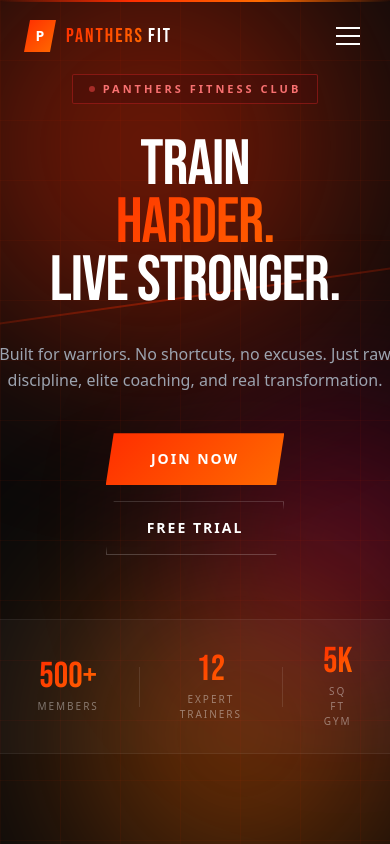
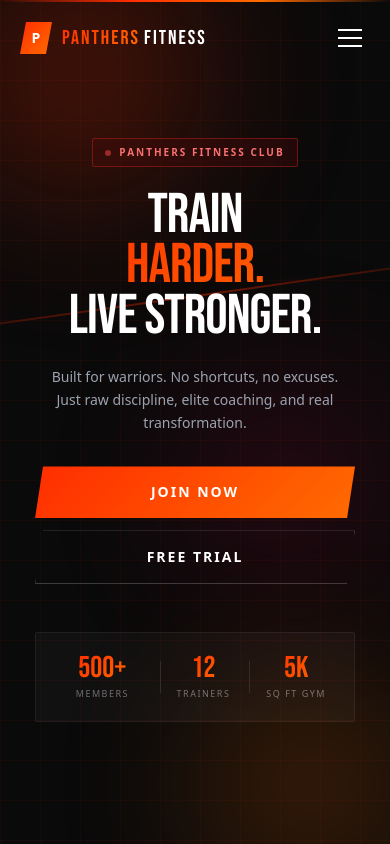
Before and after one commit to kxnekin/ProfessionalFitnessWebsite, a React (Vite) app: page / in a window 390 px wide. Shown: the top 844 px of the page. Built offline with nearby package versions, Linux system fonts and the light colour scheme.

Commit message:
Updated minor changes now fully responsive and ready to deploy

```diff
--- a/src/components/Hero.jsx
+++ b/src/components/Hero.jsx
@@ -5,12 +5,12 @@ export default function Hero() {
   return (
     <section
       id="home"
-      className="relative min-h-screen flex flex-col items-center justify-center text-center px-4 sm:px-6 pt-16 sm:pt-20 pb-20 overflow-hidden bg-[#0a0a0a]"
+      className="relative min-h-screen flex flex-col items-center justify-center text-center px-4 sm:px-6 pt-20 sm:pt-24 pb-16 sm:pb-20 overflow-hidden bg-[#0a0a0a]"
     >
       {/* Animated Gradient Orbs */}
-      <div className="absolute top-[-100px] left-[-100px] w-[500px] h-[500px] rounded-full bg-[radial-gradient(circle,#ff2d00,transparent)] blur-[80px] opacity-50 animate-float" />
-      <div className="absolute bottom-[-100px] right-[-50px] w-[400px] h-[400px] rounded-full bg-[radial-gradient(circle,#ff6b00,transparent)] blur-[80px] opacity-50 animate-float-delay2" />
-      <div className="absolute top-1/2 left-1/2 w-[300px] h-[300px] rounded-full bg-[radial-gradient(circle,#ff0055,transparent)] blur-[80px] opacity-40 animate-float-delay4" />
+      <div className="absolute top-[-60px] sm:top-[-100px] left-[-60px] sm:left-[-100px] w-[280px] sm:w-[400px] lg:w-[500px] h-[280px] sm:h-[400px] lg:h-[500px] rounded-full bg-[radial-gradient(circle,#ff2d00,transparent)] blur-[80px] opacity-40 sm:opacity-50 animate-float" />
+      <div className="absolute bottom-[-60px] sm:bottom-[-100px] right-[-30px] sm:right-[-50px] w-[220px] sm:w-[300px] lg:w-[400px] h-[220px] sm:h-[300px] lg:h-[400px] rounded-full bg-[radial-gradient(circle,#ff6b00,transparent)] blur-[80px] opacity-40 sm:opacity-50 animate-float-delay2" />
+      <div className="absolute top-1/2 left-1/2 w-[180px] sm:w-[250px] lg:w-[300px] h-[180px] sm:h-[250px] lg:h-[300px] rounded-full bg-[radial-gradient(circle,#ff0055,transparent)] blur-[80px] opacity-30 sm:opacity-40 animate-float-delay4" />
 
       {/* Grid Overlay */}
       <div
@@ -18,7 +18,7 @@ export default function Hero() {
         style={{
           backgroundImage:
             "linear-gradient(rgba(255,45,0,0.05) 1px, transparent 1px), linear-gradient(90deg, rgba(255,45,0,0.05) 1px, transparent 1px)",
-          backgroundSize: "60px 60px",
+          backgroundSize: "40px 40px",
         }}
       />
 
@@ -34,21 +34,21 @@ export default function Hero() {
       />
 
       {/* Hero Content */}
-      <div className="relative z-10 max-w-3xl flex flex-col items-center">
+      <div className="relative z-10 w-full max-w-3xl flex flex-col items-center">
         {/* Eyebrow Tag */}
-        <div className="inline-flex items-center gap-2 bg-red-950/40 border border-red-600/40 px-4 py-1.5 rounded-sm mb-8">
-          <span className="w-1.5 h-1.5 rounded-full bg-red-500 animate-pulse" />
-          <span className="text-[11px] font-bold tracking-[3px] uppercase text-red-400">
+        <div className="inline-flex items-center gap-2 bg-red-950/40 border border-red-600/40 px-3 sm:px-4 py-1.5 rounded-sm mb-6 sm:mb-8">
+          <span className="w-1.5 h-1.5 rounded-full bg-red-500 animate-pulse flex-shrink-0" />
+          <span className="text-[10px] sm:text-[11px] font-bold tracking-[2px] sm:tracking-[3px] uppercase text-red-400 whitespace-nowrap">
             Panthers Fitness Club
           </span>
         </div>
 
         {/* Heading */}
         <h1
-          className="leading-[0.9] mb-2"
+          className="leading-[0.9] mb-2 w-full"
           style={{
             fontFamily: "'Bebas Neue', sans-serif",
-            fontSize: "clamp(64px, 12vw, 120px)",
+            fontSize: "clamp(56px, 14vw, 120px)",
             letterSpacing: "-1px",
           }}
         >
@@ -67,16 +67,16 @@ export default function Hero() {
         </h1>
 
         {/* Subtitle */}
-        <p className="text-gray-400 text-base sm:text-lg max-w-md mx-auto mt-6 mb-10 leading-relaxed">
+        <p className="text-gray-400 text-sm sm:text-base lg:text-lg max-w-xs sm:max-w-md mx-auto mt-4 sm:mt-6 mb-8 sm:mb-10 leading-relaxed px-2 sm:px-0">
           Built for warriors. No shortcuts, no excuses. Just raw discipline,
           elite coaching, and real transformation.
         </p>
 
         {/* CTA Buttons */}
-        <div className="flex flex-col sm:flex-row justify-center gap-4 mb-16">
+        <div className="flex flex-col sm:flex-row justify-center gap-3 sm:gap-4 mb-12 sm:mb-16 w-full max-w-xs sm:max-w-none">
           <button
             onClick={scrollToContact}
-            className="px-10 py-4 font-bold text-sm tracking-[2px] uppercase text-white transition-all duration-300 hover:-translate-y-1 hover:shadow-[0_12px_40px_rgba(255,45,0,0.4)]"
+            className="w-full sm:w-auto px-8 sm:px-10 py-4 font-bold text-sm tracking-[2px] uppercase text-white transition-all duration-300 hover:-translate-y-1 hover:shadow-[0_12px_40px_rgba(255,45,0,0.4)] active:scale-95"
             style={{
               background: "linear-gradient(135deg, #ff2d00, #ff6b00)",
               clipPath:
@@ -88,7 +88,7 @@ export default function Hero() {
 
           <button
             onClick={scrollToContact}
-            className="px-10 py-4 font-semibold text-sm tracking-[2px] uppercase text-white border border-white/20 transition-all duration-300 hover:border-red-600/60 hover:bg-red-950/20 hover:-translate-y-1"
+            className="w-full sm:w-auto px-8 sm:px-10 py-4 font-semibold text-sm tracking-[2px] uppercase text-white border border-white/20 transition-all duration-300 hover:border-red-600/60 hover:bg-red-950/20 hover:-translate-y-1 active:scale-95"
             style={{
               clipPath:
                 "polygon(8px 0%, 100% 0%, calc(100% - 8px) 100%, 0% 100%)",
@@ -100,7 +100,7 @@ export default function Hero() {
 
         {/* Stats */}
         <div
-          className="flex items-center gap-0 px-10 py-6 rounded-sm"
+          className="flex items-center justify-center w-full max-w-xs sm:max-w-none gap-0 px-5 sm:px-10 py-5 sm:py-6 rounded-sm"
           style={{
             background: "rgba(255,255,255,0.03)",
             border: "1px solid rgba(255,255,255,0.06)",
@@ -108,14 +108,19 @@ export default function Hero() {
         >
           {[
             { number: "500+", label: "Members" },
-            { number: "12", label: "Expert Trainers" },
+            { number: "12", label: "Trainers" },
             { number: "5K", label: "Sq Ft Gym" },
           ].map((stat, i) => (
-            <div key={stat.label} className="flex items-center">
-              {i > 0 && <div className="w-px h-10 bg-white/10 mx-10" />}
+            <div
+              key={stat.label}
+              className="flex items-center flex-1 justify-center"
+            >
+              {i > 0 && (
+                <div className="w-px h-8 sm:h-10 bg-white/10 mr-4 sm:mr-8 lg:mr-10 flex-shrink-0" />
+              )}
               <div className="text-center">
                 <div
-                  className="text-4xl leading-none"
+                  className="text-3xl sm:text-4xl leading-none"
                   style={{
                     fontFamily: "'Bebas Neue', sans-serif",
                     background: "linear-gradient(135deg, #ff2d00, #ff6b00)",
@@ -125,7 +130,7 @@ export default function Hero() {
                 >
                   {stat.number}
                 </div>
-                <div className="text-[10px] tracking-[2px] uppercase text-white/40 mt-1">
+                <div className="text-[9px] sm:text-[10px] tracking-[1.5px] sm:tracking-[2px] uppercase text-white/40 mt-1 whitespace-nowrap">
                   {stat.label}
                 </div>
               </div>
--- a/src/components/Navbar.jsx
+++ b/src/components/Navbar.jsx
@@ -34,16 +34,15 @@ export default function Navbar() {
         }}
       />
 
-      {/* DESKTOP NAV */}
-      <div className="hidden md:grid grid-cols-3 items-center px-10 py-4">
+      {/* DESKTOP NAV — only on lg+ (1024px+) */}
+      <div className="hidden lg:grid grid-cols-3 items-center px-10 py-4">
         {/* LEFT — Brand */}
         <div
           onClick={() => scrollToSection("home")}
           className="flex items-center gap-3 cursor-pointer group"
         >
-          {/* Icon mark */}
           <div
-            className="w-9 h-9 flex items-center justify-center text-white font-black text-base"
+            className="w-9 h-9 flex items-center justify-center text-white font-black text-base flex-shrink-0"
             style={{
               background: "linear-gradient(135deg, #ff2d00, #ff6b00)",
               clipPath:
@@ -57,7 +56,7 @@ export default function Navbar() {
               fontFamily: "'Bebas Neue', sans-serif",
               letterSpacing: "2px",
             }}
-            className="text-2xl"
+            className="text-2xl whitespace-nowrap"
           >
             <span
               style={{
@@ -66,19 +65,19 @@ export default function Navbar() {
                 WebkitTextFillColor: "transparent",
               }}
             >
-              Panthers
+              Sam
             </span>
             <span className="text-white ml-1">Fitness</span>
           </span>
         </div>
 
         {/* CENTER — Nav Links */}
-        <ul className="flex justify-center gap-10">
+        <ul className="flex justify-center gap-8">
           {navLinks.map((id) => (
             <li
               key={id}
               onClick={() => scrollToSection(id)}
-              className="relative cursor-pointer text-sm font-semibold tracking-[2px] uppercase text-white/70 hover:text-white transition-colors duration-300 group"
+              className="relative cursor-pointer text-sm font-semibold tracking-[2px] uppercase text-white/70 hover:text-white transition-colors duration-300 group whitespace-nowrap"
             >
               {id}
               <span
@@ -95,7 +94,7 @@ export default function Navbar() {
         <div className="flex justify-end">
           <button
             onClick={() => scrollToSection("contact")}
-            className="relative px-7 py-2.5 text-sm font-bold tracking-[2px] uppercase text-white transition-all duration-300 hover:-translate-y-0.5 hover:shadow-[0_8px_24px_rgba(255,45,0,0.5)]"
+            className="relative px-7 py-2.5 text-sm font-bold tracking-[2px] uppercase text-white transition-all duration-300 hover:-translate-y-0.5 hover:shadow-[0_8px_24px_rgba(255,45,0,0.5)] whitespace-nowrap"
             style={{
               background: "linear-gradient(135deg, #ff2d00, #ff6b00)",
               clipPath:
@@ -107,14 +106,14 @@ export default function Navbar() {
         </div>
       </div>
 
-      {/* MOBILE NAV — Top bar */}
-      <div className="md:hidden flex justify-between items-center px-6 py-4">
+      {/* MOBILE + TABLET NAV — shown below lg (covers phones + all iPads) */}
+      <div className="lg:hidden flex justify-between items-center px-5 sm:px-8 py-4">
         <div
           onClick={() => scrollToSection("home")}
           className="flex items-center gap-2.5 cursor-pointer"
         >
           <div
-            className="w-8 h-8 flex items-center justify-center text-white font-black text-sm"
+            className="w-8 h-8 flex items-center justify-center text-white font-black text-sm flex-shrink-0"
             style={{
               background: "linear-gradient(135deg, #ff2d00, #ff6b00)",
               clipPath:
@@ -128,7 +127,7 @@ export default function Navbar() {
               fontFamily: "'Bebas Neue', sans-serif",
               letterSpacing: "2px",
             }}
-            className="text-xl"
+            className="text-xl sm:text-2xl whitespace-nowrap"
           >
             <span
               style={{
@@ -139,14 +138,15 @@ export default function Navbar() {
             >
               Panthers
             </span>
-            <span className="text-white ml-1">Fit</span>
+            <span className="text-white ml-1">Fitness</span>
           </span>
         </div>
 
         {/* Hamburger */}
         <button
           onClick={() => setOpen(!open)}
-          className="flex flex-col justify-center items-center w-9 h-9 gap-1.5 group"
+          className="flex flex-col justify-center items-center w-10 h-10 gap-1.5 flex-shrink-0"
+          aria-label="Toggle menu"
         >
           <span
             className={`block h-0.5 w-6 bg-white transition-all duration-300 origin-center ${
@@ -166,10 +166,10 @@ export default function Navbar() {
         </button>
       </div>
 
-      {/* MOBILE — Dropdown Menu */}
+      {/* MOBILE + TABLET — Dropdown Menu */}
       <div
-        className={`md:hidden overflow-hidden transition-all duration-500 ${
-          open ? "max-h-[400px] opacity-100" : "max-h-0 opacity-0"
+        className={`lg:hidden overflow-hidden transition-all duration-500 ${
+          open ? "max-h-[500px] opacity-100" : "max-h-0 opacity-0"
         }`}
         style={{
           background: "rgba(10,10,10,0.98)",
@@ -185,16 +185,16 @@ export default function Navbar() {
           }}
         />
 
-        <ul className="px-6 py-6 space-y-1">
+        <ul className="px-6 sm:px-10 py-4 space-y-1">
           {navLinks.map((id, i) => (
             <li
               key={id}
               onClick={() => scrollToSection(id)}
-              className="flex items-center gap-3 cursor-pointer py-3 border-b border-white/5 group"
+              className="flex items-center gap-3 cursor-pointer py-3.5 border-b border-white/5 group"
               style={{ animationDelay: `${i * 60}ms` }}
             >
               <span
-                className="w-1 h-4 rounded-full transition-all duration-300 group-hover:h-6"
+                className="w-1 h-4 rounded-full transition-all duration-300 group-hover:h-6 flex-shrink-0"
                 style={{
                   background: "linear-gradient(180deg, #ff2d00, #ff6b00)",
                 }}
@@ -206,10 +206,10 @@ export default function Navbar() {
           ))}
         </ul>
 
-        <div className="px-6 pb-6">
+        <div className="px-6 sm:px-10 pb-6 pt-2">
           <button
             onClick={() => scrollToSection("contact")}
-            className="w-full py-3.5 text-sm font-bold tracking-[2px] uppercase text-white transition-all duration-300 hover:shadow-[0_8px_24px_rgba(255,45,0,0.4)]"
+            className="w-full py-4 text-sm font-bold tracking-[2px] uppercase text-white transition-all duration-300 hover:shadow-[0_8px_24px_rgba(255,45,0,0.4)] active:scale-95"
             style={{
               background: "linear-gradient(135deg, #ff2d00, #ff6b00)",
               clipPath:
```
Also changed, not shown: src/components/Contact.jsx (+5 -6 lines), src/components/Footer.jsx (+45 -102 lines), src/components/Trainers.jsx (+6 -4 lines).
